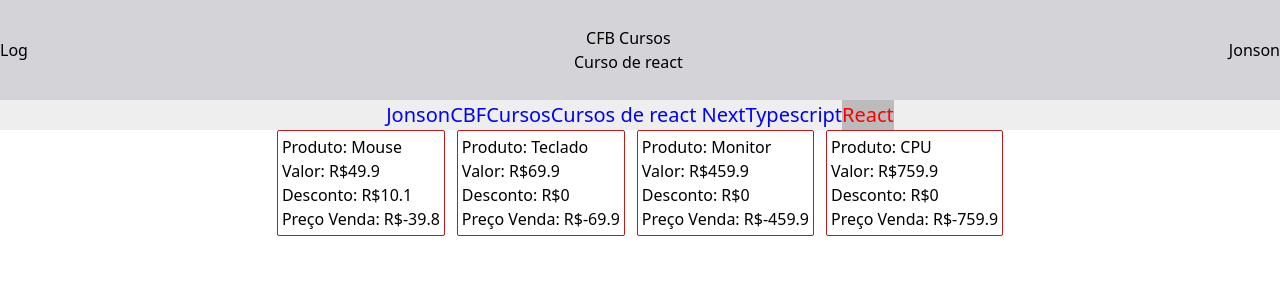
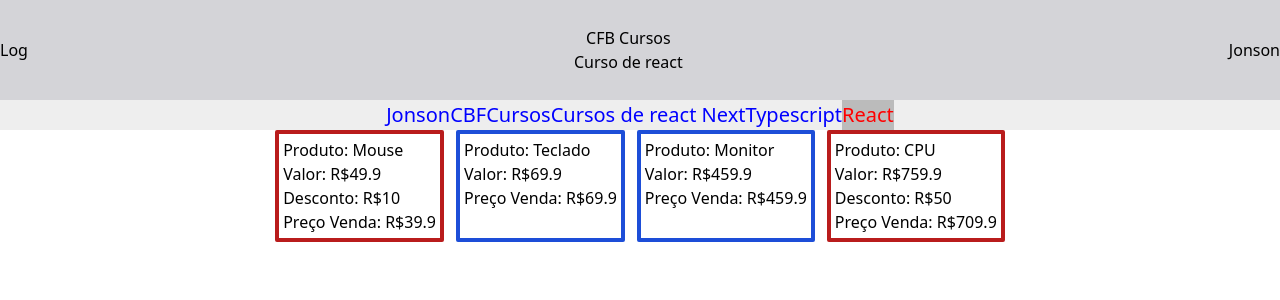
Before and after one commit to luisjonson/treinamento_react_next, a Next.js app: page / in a window 1280 px wide. Shown: the top 300 px of the page. Built offline with nearby package versions, Linux system fonts and the light colour scheme.

Commit message:
Renderização Condicional em React Next - Aula 11 - Curso de React Next Typescript

```diff
--- a/src/components/Card.tsx
+++ b/src/components/Card.tsx
@@ -8,10 +8,14 @@
 
 export default function (props: CardProps) {
     return (
-        <div className='flex flex-col border border-red-700 rounded-sm p-1'>
+        <div className={`flex flex-col border-4 ${props.desconto > 0 ? 'border-red-700':'border-blue-700'} rounded-sm p-1`}>
             <div>Produto: {props.produto}</div>
             <div>Valor: R${props.valor}</div>
-            <div>Desconto: R${props.desconto}</div>
+            { props.desconto > 0 && (
+                <div>
+                    <div>Desconto: R${props.desconto}</div>
+                </div>
+            ) }
             <div>Preço Venda: R${props.funcao(props.desconto,props.valor)}</div>
         </div>
     )
--- a/src/pages/index.tsx
+++ b/src/pages/index.tsx
@@ -11,7 +11,7 @@
 let canal = 'CBFCursos'
 
 function caldDesc(v:number, d:number){
-  return v - d
+  return d-v
 }
 
 function caldDesctaxa(v:number, d:number){
@@ -39,10 +39,10 @@
         <div style={{ color: '#f00', backgroundColor: '#bbb' }}>React</div>
       </div>
       <div className='flex justify-center gap-3'>
-        <Card produto={'Mouse'} valor={49.90}  desconto={10.10} funcao={caldDesc}/>
+        <Card produto={'Mouse'} valor={49.90}  desconto={10.0} funcao={caldDesc}/>
         <Card produto={'Teclado'} valor={69.90} desconto={0} funcao={caldDesc}/>
         <Card produto={'Monitor'} valor={459.90}  desconto={0} funcao={caldDesc}/>
-        <Card produto={'CPU'} valor={759.90}  desconto={0} funcao={caldDesc}/>
+        <Card produto={'CPU'} valor={759.90}  desconto={50} funcao={caldDesc}/>
       </div>
     </div>
   );
```
